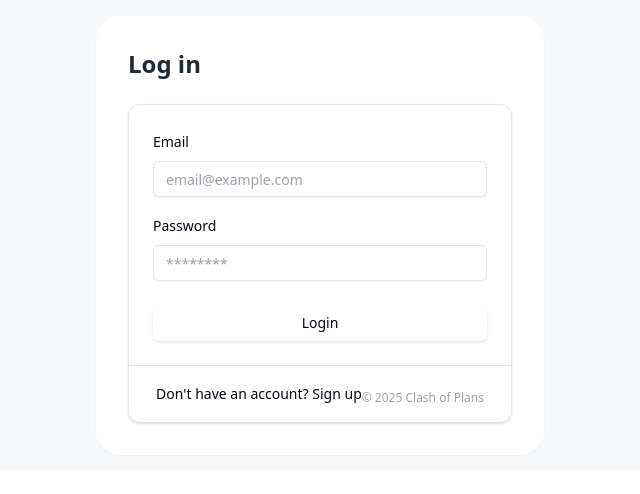
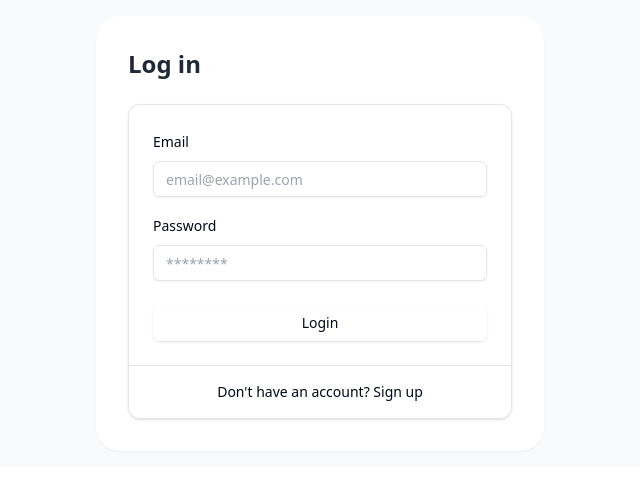
Before and after one commit to JeffreyYeet1/cop, a Next.js app in the folder client/: page /login in a window 1280 px wide. Shown: the top 494 px of the page, without its empty margins (320-960 px from the left). Built offline with nearby package versions, Linux system fonts and the light colour scheme.

Commit message:
Update login-form.tsx

```diff
--- a/client/app/components/login-form.tsx
+++ b/client/app/components/login-form.tsx
@@ -187,7 +187,6 @@ export function LoginForm() {
             Sign up
           </Link>
         </p>
-        <p className="text-xs text-gray-400 mt-2">© {new Date().getFullYear()} Clash of Plans</p>
       </CardFooter>
     </Card>
   );
```
